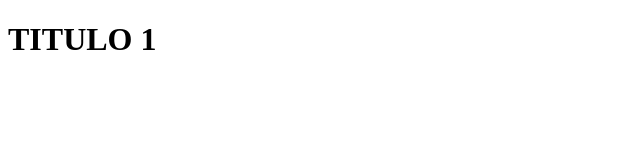
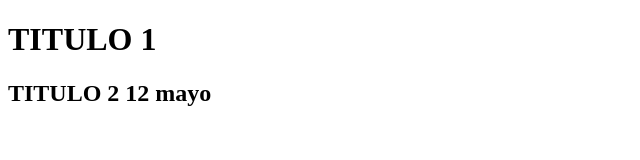
Before and after one commit to ocv91/SegundoProyectoEED, a plain HTML site: page index.html in a window 1280 px wide. Shown: the whole page, without its empty margins (0-640 px from the left). Drawn offline with Linux system fonts and the light colour scheme.

Commit message:
he añadido el titulo 2

```diff
--- a/index.html
+++ b/index.html
@@ -7,5 +7,6 @@
 </head>
 <body>
     <h1>TITULO 1</h1>
+    <h2>TITULO 2 12 mayo</h2>
 </body>
 </html>
```
